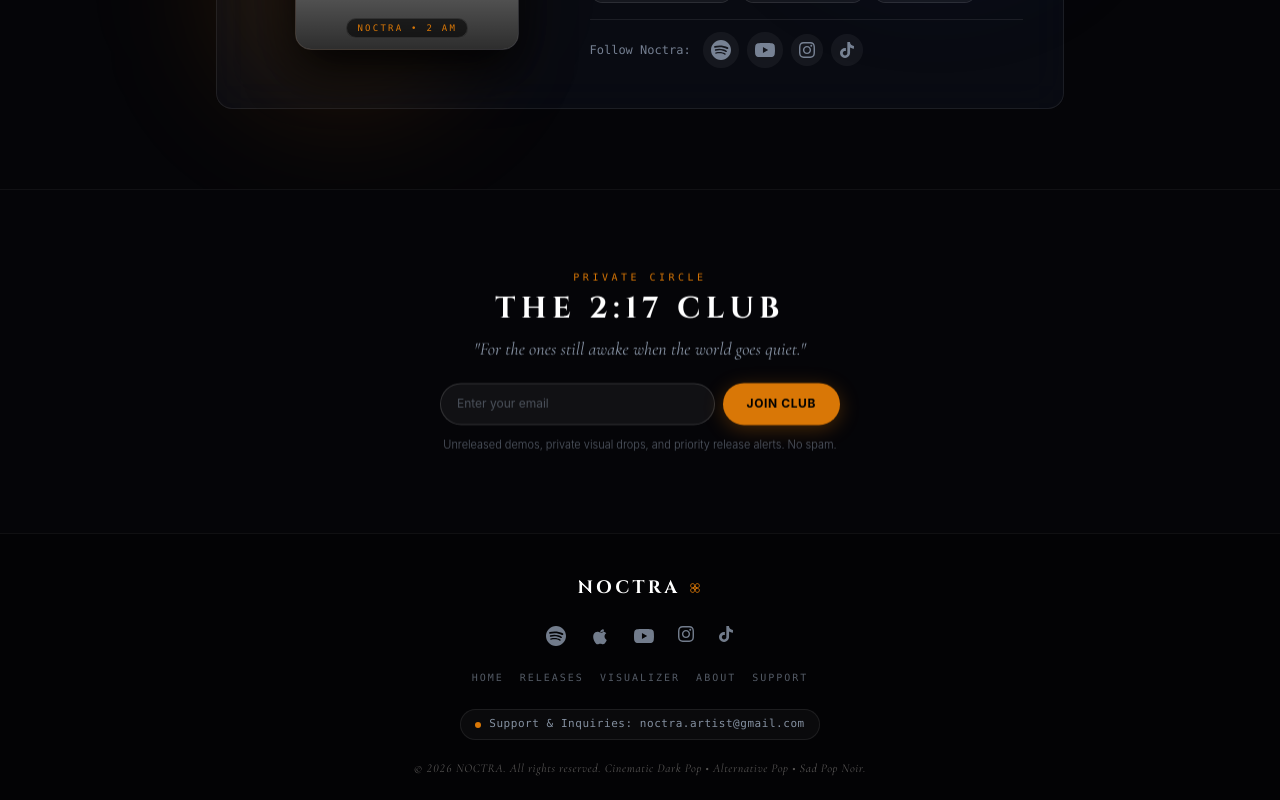
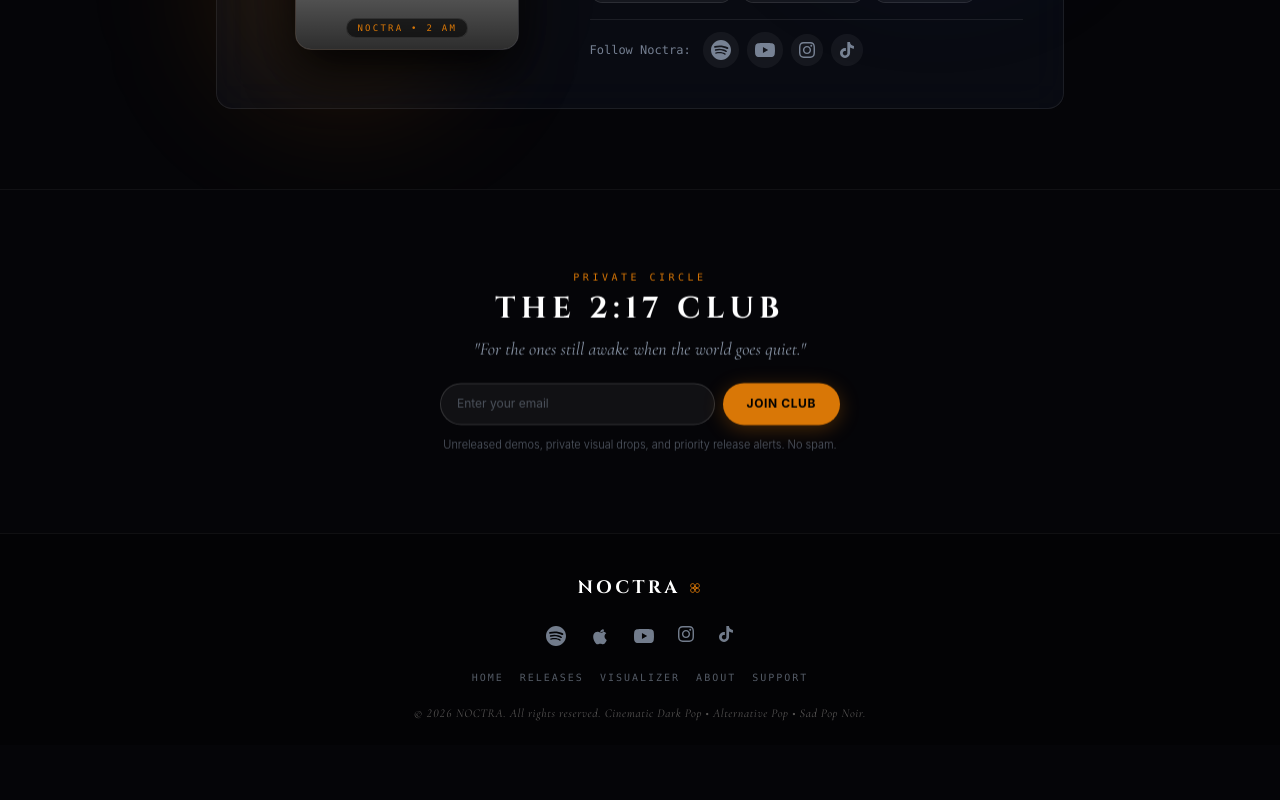
Before and after one commit to mundoantigo2023-rgb/Noctra, a React (Vite) app: page / in a window 1280 px wide. Shown: the part 3324-4124 px from the top of the page. After the commit the page ends 4069 px from the top, so only its background shows below. Built offline with nearby package versions, Linux system fonts and the light colour scheme; grey boxes are pictures that could not be loaded.

Commit message:
feat: create initial React App component for Noctra website

```diff
--- a/src/App.tsx
+++ b/src/App.tsx
@@ -1037,7 +1037,7 @@ const SiteFooter = () => (
         </a>
       </div>
 
-      {/* Navigation & Contact */}
+      {/* Navigation */}
       <nav className="flex flex-wrap justify-center items-center gap-4 text-[10px] font-mono tracking-[0.2em] text-[#A3B1C6]/50">
         <a href="#home" className="hover:text-white transition-colors">HOME</a>
         <a href="#releases" className="hover:text-white transition-colors">RELEASES</a>
@@ -1046,17 +1046,6 @@ const SiteFooter = () => (
         <a href={`mailto:${LINKS_CONFIG.contactEmail}`} className="hover:text-[#d97706] transition-colors">SUPPORT</a>
       </nav>
 
-      {/* Support Direct Link */}
-      <div className="pt-1">
-        <a
-          href={`mailto:${LINKS_CONFIG.contactEmail}`}
-          className="inline-flex items-center gap-2 px-3.5 py-1.5 rounded-full bg-white/[0.03] hover:bg-white/[0.08] border border-white/8 hover:border-[#d97706]/40 text-[#A3B1C6]/80 hover:text-[#d97706] text-[11px] font-mono tracking-wider transition-all"
-        >
-          <span className="w-1.5 h-1.5 rounded-full bg-[#d97706]" />
-          <span>Support & Inquiries: {LINKS_CONFIG.contactEmail}</span>
-        </a>
-      </div>
-
       {/* Copyright */}
       <p className="font-cormorant italic text-[#F3EEE7]/35 text-xs tracking-wider">
         © 2026 {LINKS_CONFIG.artistName}. All rights reserved. {LINKS_CONFIG.genreBadges.join(' • ')}.
```
